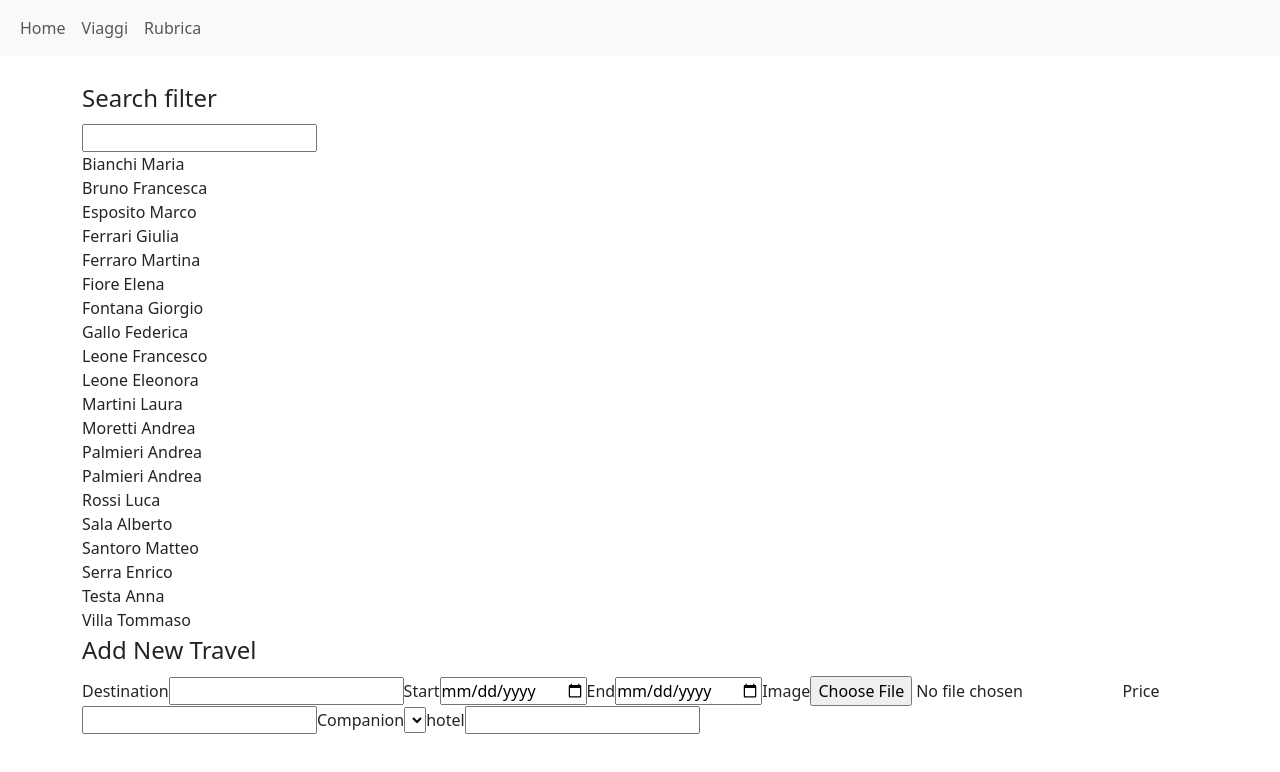
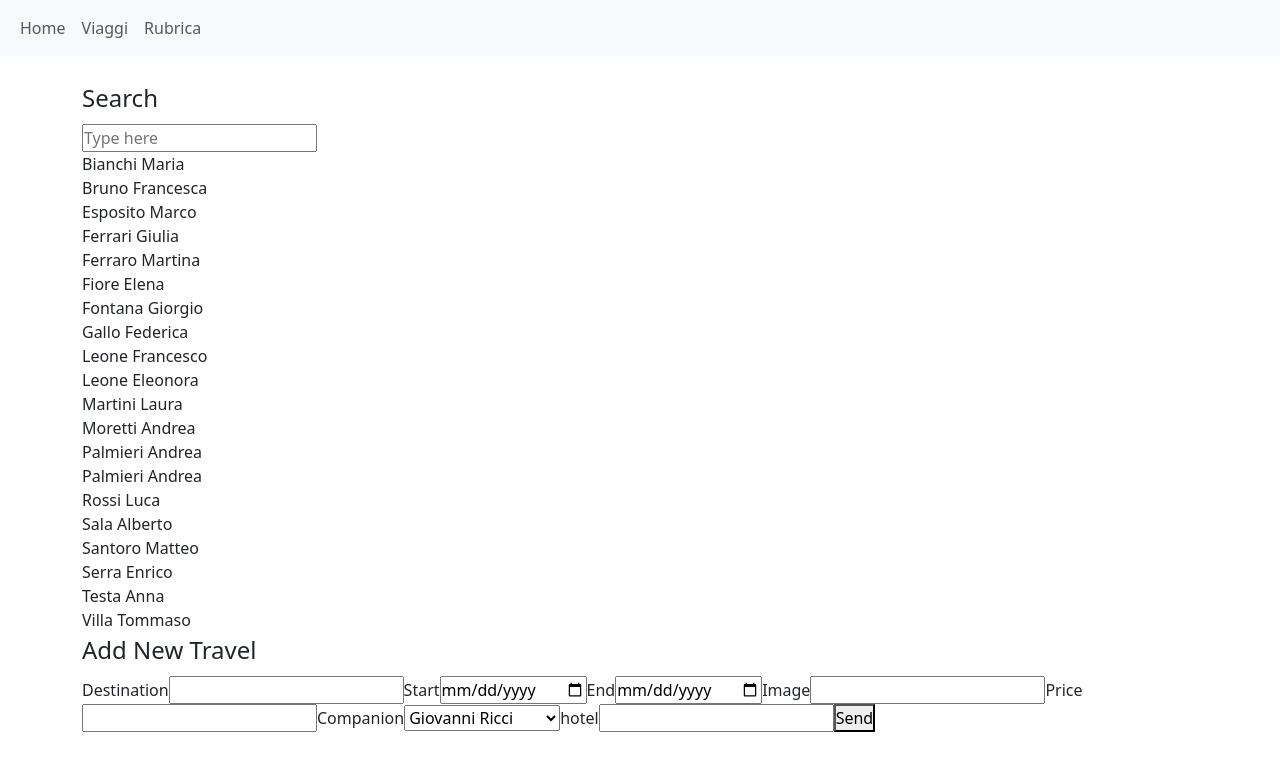
Before and after one commit to MhZ9191/soft-skill-project, a React (Vite) app: page /address-book in a window 1280 px wide. Shown: the top 772 px of the page. Built offline with nearby package versions, Linux system fonts and the light colour scheme.

Commit message:
Add new travel

```diff
--- a/src/App.css
+++ b/src/App.css
@@ -23,3 +23,8 @@
 .bi {
   cursor: pointer;
 }
+
+.new-part {
+  display: flex;
+  gap: 30px;
+}
--- a/src/App.jsx
+++ b/src/App.jsx
@@ -4,11 +4,13 @@ import Travelpage from "./pages/TravelPage";
 import TravelerDetailPage from "./pages/TravelerDetailPage";
 import AddressBookPage from "./pages/AddressBookPage";
 import DefaultLayout from "./layouts/DefaultLayout";
+import { NewTravProvider } from "./contexts/newtravelerContext";
 import "bootstrap-icons/font/bootstrap-icons.css";
 import "./App.css";
 
 export default function App() {
   return (
+    <NewTravProvider>
       <BrowserRouter>
         <Routes>
           <Route Component={DefaultLayout}>
@@ -19,5 +21,6 @@ export default function App() {
           </Route>
         </Routes>
       </BrowserRouter>
+    </NewTravProvider>
   );
 }
--- a/src/components/AddTravel.jsx
+++ b/src/components/AddTravel.jsx
@@ -1,25 +1,106 @@
+import { useState } from "react";
+import { companions } from "../data/data";
+import { useNewTrav } from "../contexts/newtravelerContext";
 export default function AddTravel() {
+  const { createIdTravel, setViaggi, viaggi } = useNewTrav();
+  const initData = {
+    to: "",
+    start: "",
+    end: "",
+    image: "",
+    price: "",
+    companion: companions[0] || "",
+    hotel: "",
+  };
+
+  const [fields, setFields] = useState(initData);
+
+  const handleFields = (e) => {
+    const { name, value } = e.target;
+    setFields({
+      ...fields,
+      [name]: value,
+    });
+  };
+
+  const submitNewTravel = (e) => {
+    e.preventDefault();
+    let newIdTravel = createIdTravel() + 1;
+    setViaggi([...viaggi, { ...fields, id: newIdTravel }]);
+    setFields(initData);
+  };
+
   return (
     <main>
       <section>
         <div>
           <fieldset>
             <legend>Add New Travel</legend>
-            <form>
-              <label htmlFor="">Destination</label>
-              <input type="text" />
-              <label htmlFor="">Start</label>
-              <input type="date" />
-              <label htmlFor="">End</label>
-              <input type="date" />
-              <label htmlFor="">Image</label>
-              <input type="file" />
-              <label htmlFor="">Price</label>
-              <input type="number" />
-              <label htmlFor="">Companion</label>
-              <select></select>
-              <label htmlFor="">hotel</label>
-              <input type="text" />
+            <form onSubmit={submitNewTravel}>
+              <label htmlFor="to">Destination</label>
+              <input
+                type="text"
+                id="destination"
+                name="to"
+                onChange={handleFields}
+                value={fields.to}
+              />
+              <label htmlFor="start">Start</label>
+              <input
+                type="date"
+                name="start"
+                id="start"
+                onChange={handleFields}
+                value={fields.start}
+              />
+              <label htmlFor="end">End</label>
+              <input
+                type="date"
+                id="end"
+                name="end"
+                onChange={handleFields}
+                value={fields.end}
+              />
+              <label htmlFor="image">Image</label>
+              <input
+                type="text"
+                name="image"
+                id="image"
+                onChange={handleFields}
+                value={fields.image}
+              />
+              <label htmlFor="price">Price</label>
+              <input
+                type="number"
+                name="price"
+                id="price"
+                onChange={handleFields}
+                value={fields.price}
+              />
+              <label htmlFor="companion">Companion</label>
+              <select
+                onChange={handleFields}
+                id="companion"
+                name="companion"
+                value={fields.companion}
+              >
+                {companions.map((el, i) => {
+                  return (
+                    <option key={i} value={el}>
+                      {el}
+                    </option>
+                  );
+                })}
+              </select>
+              <label htmlFor="hotel">hotel</label>
+              <input
+                type="text"
+                id="hotel"
+                name="hotel"
+                onChange={handleFields}
+                value={fields.hotel}
+              />
+              <button>Send</button>
             </form>
           </fieldset>
         </div>
--- /dev/null
+++ b/src/contexts/newtravelerContext.jsx
@@ -0,0 +1,26 @@
+import { createContext, useContext, useState } from "react";
+import { travelers, travels } from "../data/data";
+const NewTravelerContext = createContext();
+
+function NewTravProvider({ children }) {
+  const [viaggi, setViaggi] = useState(travels);
+  const [viaggiatori, setViaggiatori] = useState(travelers);
+
+  const createIdTravel = () => {
+    const ids = viaggi.map((el) => el.id);
+    return Math.max(...ids);
+  };
+
+  const values = { createIdTravel, setViaggi, viaggi };
+  return (
+    <NewTravelerContext.Provider value={values}>
+      {children}
+    </NewTravelerContext.Provider>
+  );
+}
+
+function useNewTrav() {
+  return useContext(NewTravelerContext);
+}
+
+export { NewTravProvider, useNewTrav };
--- a/src/data/data.js
+++ b/src/data/data.js
@@ -455,4 +455,6 @@ const travelers = [
   },
 ];
 
-export { travels, travelers };
+const companions = [...new Set(travels.map((el) => el.companion))];
+
+export { travels, travelers, companions };
--- a/src/pages/AddressBookPage.jsx
+++ b/src/pages/AddressBookPage.jsx
@@ -39,13 +39,14 @@ export default function AddressBookPage() {
       <section>
         <div>
           <fieldset className="field-search">
-            <legend>Search filter</legend>
+            <legend>Search</legend>
             <input
               type="text"
               name="search"
               id="search-filter"
               value={search}
               onChange={handleSearch}
+              placeholder="Type here"
             />
           </fieldset>
           <div>
--- a/src/pages/HomePage.jsx
+++ b/src/pages/HomePage.jsx
@@ -1,6 +1,8 @@
 import { travels, travelers } from "../data/data";
+import { useNewTrav } from "../contexts/newtravelerContext";
+export default function HomePage() {
+  const { viaggi } = useNewTrav();
 
-export default function HomePage() {
   // Funzione per formattare la data in stile italiano
   const formatDate = (dateString) => {
     return new Date(dateString).toLocaleDateString("it-IT");
@@ -25,7 +27,7 @@ export default function HomePage() {
 
       {/* Griglia Viaggi */}
       <div className="row g-4">
-        {travels.map((travel) => (
+        {viaggi.map((travel) => (
           <div key={travel.id} className="col-12 col-md-6 col-lg-4">
             <div className="card h-100 border-0 shadow-sm overflow-hidden transition-card">
               {/* Contenuto Card */}
```
Also changed, not shown: src/components/AddPartecipant.jsx (added, +15 -0 lines). Lines whose indentation alone changed are shown as unchanged.
